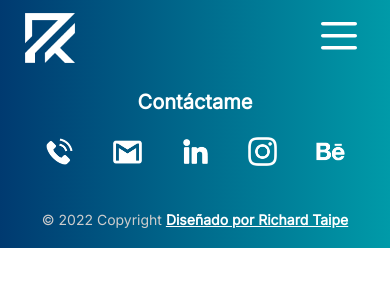
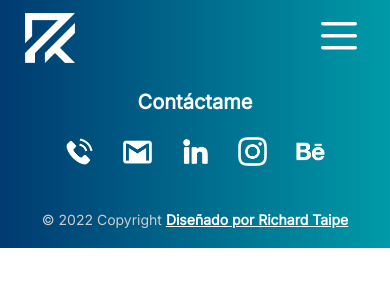
Before and after one commit to RTdesing/RichardTaipe, a plain HTML site: page index.html in a window 390 px wide. Drawn offline with nearby package versions, Linux system fonts and the light colour scheme.

Commit message:
Update estilo.css

```diff
--- a/css/estilo.css
+++ b/css/estilo.css
@@ -288,7 +288,7 @@ footer{
 
     .contenedorfooter-responsive p{
         display: inline-block;
-        padding: 20px 15px;
+        padding: 20px 10px;
     }
 
     .contenedorfooter-responsive p:hover{
```
